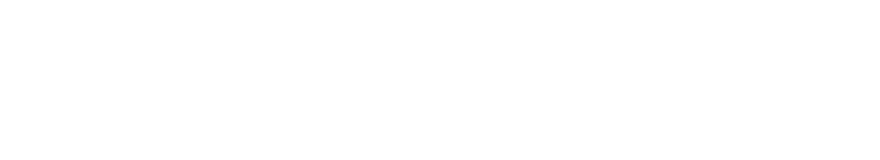
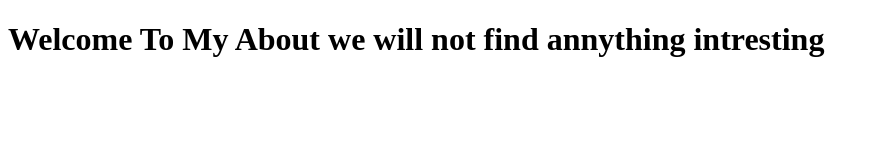
Before and after one commit to Mahesh8123/Foodmate, a plain HTML site: page about.html in a window 1280 px wide. Shown: the whole page, without its empty margins (0-880 px from the left). Drawn offline with Linux system fonts and the light colour scheme.

Commit message:
Update about.html

```diff
--- a/about.html
+++ b/about.html
@@ -6,6 +6,6 @@
     <title>About</title>
 </head>
 <body>
-
+    <h1>Welcome To My About we will not find annything intresting </h1>
 </body>
 </html>
```
